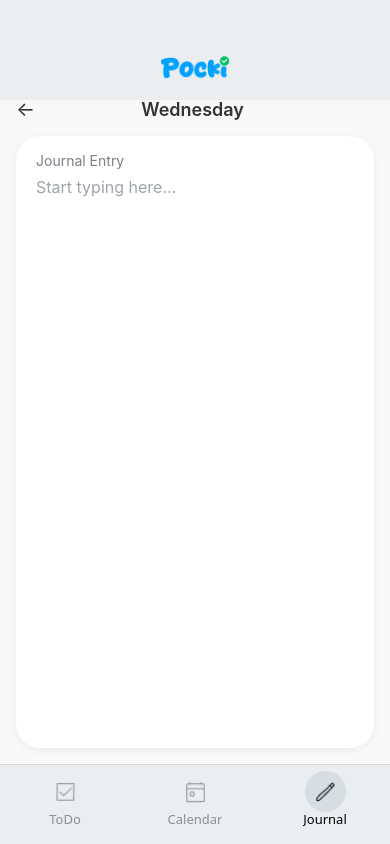
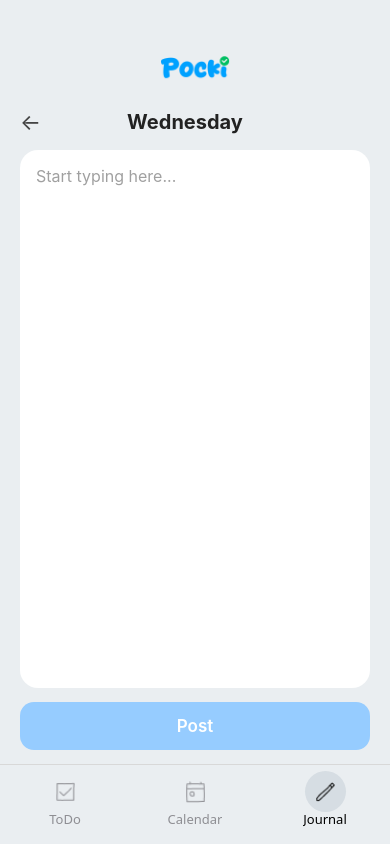
Before and after one commit to kunj406962/mobileAppFinalProj, a React Native app: screen /Journal in a window 390 px wide. Built offline with nearby package versions, Linux system fonts and the light colour scheme.

Commit message:
add post button

```diff
--- a/src/screens/JournalScreen.jsx
+++ b/src/screens/JournalScreen.jsx
@@ -1,105 +1,152 @@
 import React, { useState, useEffect } from 'react';
-import { SafeAreaView } from 'react-native-safe-area-context';
 import {
   View,
   Text,
   TextInput,
+  TouchableOpacity,
   StyleSheet,
-  Platform,
-  TouchableOpacity,
 } from 'react-native';
-import { useNavigation } from '@react-navigation/native';
+import { SafeAreaView } from 'react-native-safe-area-context';
+import { useRoute } from '@react-navigation/native';
+
+const getWeekdayFromYMD = (dateStr) => {
+  if (!dateStr) return null;
+
+  const parts = dateStr.split('-');
+  if (parts.length !== 3) return null;
+
+  const [y, m, d] = parts.map(Number);
+  const dateObj = new Date(y, m - 1, d);
+
+  if (isNaN(dateObj.getTime())) return null;
+
+  return dateObj.toLocaleDateString('en-US', { weekday: 'long' });
+};
 
 export default function JournalScreen() {
-  const navigation = useNavigation();
-  const [entry, setEntry] = useState('');
+  const route = useRoute();
 
-  const [dayName, setDayName] = useState('');
+  const [entryText, setEntryText] = useState('');
+  const [selectedDate, setSelectedDate] = useState(null);
 
-useEffect(() => {
+  useEffect(() => {
+    if (route.params?.selectedDate) {
+      setSelectedDate(route.params.selectedDate);
+    }
+  }, [route.params?.selectedDate]);
+
+  const handlePost = () => {
+    if (!entryText.trim()) return;
+
+    console.log('Journal posted:', {
+      date: selectedDate,
+      text: entryText,
+    });
+
+    alert('Your journal entry has been posted! ✨');
+    setEntryText('');
+  };
+
   const today = new Date();
-  const options = { weekday: 'long' };
-  const weekday = today.toLocaleDateString('en-US', options);
-  setDayName(weekday);
-}, []);
+  const weekdayFromParam = getWeekdayFromYMD(selectedDate);
+  const fallbackWeekday = today.toLocaleDateString('en-US', {
+    weekday: 'long',
+  });
+
+  const formattedHeading = `${weekdayFromParam || fallbackWeekday}`;
 
   return (
-    <SafeAreaView style={styles.safeArea}>
-
-      <View style={styles.header}>
-        <TouchableOpacity onPress={() => navigation.goBack()}>
-          <Text style={styles.backArrow}>{'←'}</Text>
+    <SafeAreaView style={styles.container}>
+      {/* Back button + Title */}
+      <View style={styles.headerRow}>
+        <TouchableOpacity style={styles.backButton}>
+          <Text style={styles.backIcon}>←</Text>
         </TouchableOpacity>
 
-        <Text style={styles.title}>{dayName}</Text>
+        <Text style={styles.titleText}>{formattedHeading}</Text>
 
-        <View style={{ width: 24 }} />
+        {/* placeholder for spacing */}
+        <View style={{ width: 20 }} />
       </View>
 
+      {/* JOURNAL ENTRY BOX */}
       <View style={styles.card}>
-        <Text style={styles.cardSubtitle}>Journal Entry</Text>
-
         <TextInput
-          style={styles.input}
+          value={entryText}
+          onChangeText={setEntryText}
+          style={styles.textInput}
+          placeholder="Start typing here..."
+          placeholderTextColor="#A0A0A0"
           multiline
-          placeholder="Start typing here..."
-          placeholderTextColor="#9FA4AA"
-          value={entry}
-          onChangeText={setEntry}
-          textAlignVertical="top"
         />
       </View>
+
+      {/* POST BUTTON (BOTTOM) */}
+      <TouchableOpacity style={styles.postButton} onPress={handlePost}>
+        <Text style={styles.postText}>Post</Text>
+      </TouchableOpacity>
     </SafeAreaView>
   );
 }
 
+/* ------ STYLES ----- */
+
 const styles = StyleSheet.create({
-  safeArea: {
+  container: {
     flex: 1,
-    backgroundColor: '#F8F8F8',
+    backgroundColor: '#EAEEF1',
+    paddingHorizontal: 20,
   },
-  header: {
-  flexDirection: 'row',
-  alignItems: 'center',
-  paddingHorizontal: 16,
-  paddingBottom: 15,
-  justifyContent: 'space-between',
-  paddingTop: 2,
-  marginTop: -5,
-},
 
-  backArrow: {
+  headerRow: {
+    flexDirection: 'row',
+    alignItems: 'center',
+    justifyContent: 'center',
+    marginTop: 10,
+    marginBottom: 16,
+  },
+
+  backButton: {
+    position: 'absolute',
+    left: 0,
+  },
+
+  backIcon: {
+    fontSize: 22,
+    color: '#444',
+  },
+
+  titleText: {
     fontSize: 20,
-    color: '#333',
-  },
-  title: {
-    fontSize: 18,
-    fontWeight: '600',
-    color: '#333',
-  },
-  card: {
-    flex: 1,
-    backgroundColor: '#FFFFFF',
-    marginHorizontal: 16,
-    marginBottom: 16,
-    borderRadius: 24,
-    paddingHorizontal: 20,
-    paddingTop: 16,
-    paddingBottom: 24,
-    shadowColor: '#000',
-    shadowOpacity: 0.05,
-    shadowOffset: { width: 0, height: 2 },
-    shadowRadius: 8,
-    elevation: 3,
-  },
-  cardSubtitle: {
-    fontSize: 14,
-    color: '#7A7F85',
-    marginBottom: 8,
-  },
-  input: {
-    flex: 1,
-    fontSize: 16,
+    fontWeight: '700',
     color: '#222',
   },
+
+  card: {
+    backgroundColor: 'white',
+    borderRadius: 18,
+    padding: 16,
+    flex: 1,
+  },
+
+  textInput: {
+    fontSize: 16,
+    color: '#333',
+    textAlignVertical: 'top',
+    height: '100%',
+  },
+
+  postButton: {
+    backgroundColor: '#96ccffff',
+    paddingVertical: 14,
+    borderRadius: 14,
+    alignItems: 'center',
+    marginVertical: 14,
+  },
+
+  postText: {
+    color: 'white',
+    fontSize: 17,
+    fontWeight: '600',
+  },
 });
```
